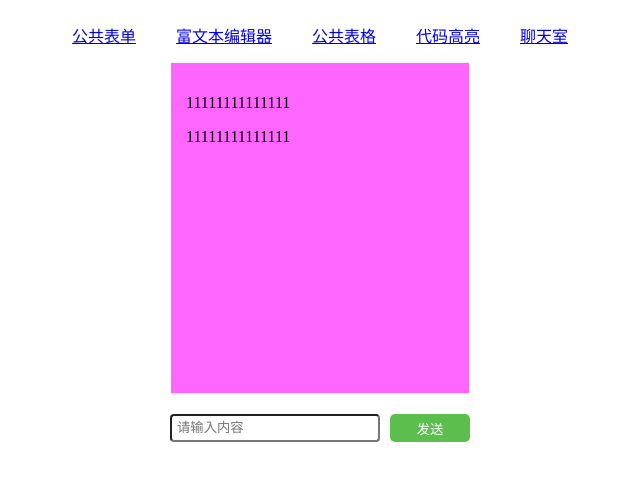
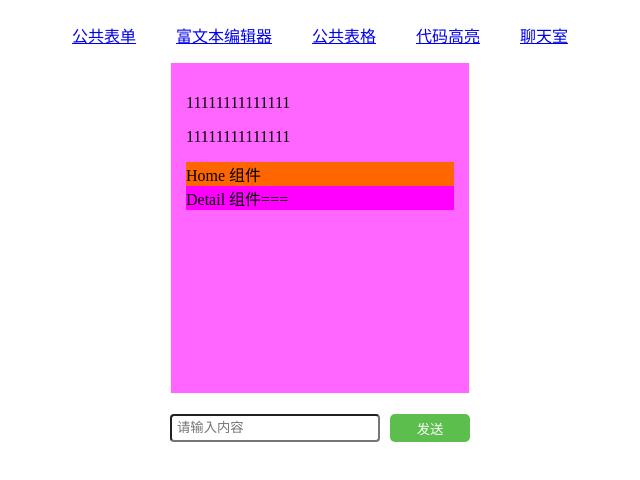
Before and after one commit to webxiu/vue-base, a Vue app: page /#/chat in a window 1280 px wide. Shown: the top 480 px of the page, without its empty margins (320-960 px from the left). Built offline with nearby package versions, Linux system fonts and the light colour scheme; no server answers.

Commit message:
使用Vue.use()注册组件

```diff
--- a/src/main.js
+++ b/src/main.js
@@ -10,6 +10,9 @@ import 'element-ui/lib/theme-chalk/index.css';
 import highlight from './directive/highlight';
 Vue.directive('highlight',highlight)
 
+import Hailen from "./packages";
+Vue.use(Hailen)
+
 Vue.use(ElementUI)
 Vue.config.productionTip = false
 
--- /dev/null
+++ b/src/packages/components/Detail/index.vue
@@ -0,0 +1,21 @@
+
+<template>
+  <div class="abc">{{ msg }}</div>
+</template>
+
+<script>
+export default {
+    name: 'Detail',
+    data(){
+      return {
+        msg: 'Detail 组件==='
+      }
+    }
+}
+</script>
+
+<style scoped>
+.abc{
+  background: #f0f;
+}
+</style>
--- /dev/null
+++ b/src/packages/components/Home/index.vue
@@ -0,0 +1,21 @@
+
+<template>
+  <div class="abc">{{ msg }}</div>
+</template>
+
+<script>
+export default {
+  name: "Home",
+  data() {
+    return {
+      msg: "Home 组件"
+    };
+  }
+};
+</script>
+
+<style scoped>
+.abc {
+  background: #f60;
+}
+</style>
--- /dev/null
+++ b/src/packages/components/abc.vue
@@ -0,0 +1,13 @@
+<template>
+  <div>abc</div>
+</template>
+
+<script>
+export default {
+  name: 'Abc'
+}
+</script>
+
+<style>
+
+</style>
--- /dev/null
+++ b/src/packages/index.js
@@ -0,0 +1,23 @@
+
+// 获取所有组件 (方式1: 一个个引入)
+// import Home from './components/Home'
+// import Detail from './components/Detail'
+// const components = [Home, Detail]
+
+// 获取所有组件 (方式2: 自动化引入)
+const files = require.context('./components', true, /\.vue$/)
+const components = files.keys().reduce((file, path) => {
+  file.push(files(path).default)
+  return file
+}, [])
+
+// 安装组件
+const hailen = {
+  install: function (Vue) {
+    components.forEach(c => {
+      Vue.component(c.name, c);
+    });
+  }
+}
+
+export default hailen
--- a/src/views/Chat.vue
+++ b/src/views/Chat/index.vue
@@ -4,6 +4,8 @@
       <div class="list">
         <p>11111111111111</p>
         <p>11111111111111</p>
+        <Home />
+        <Detail />
       </div>
       <div class="input-box">
         <input type="text" class="input" placeholder="请输入内容" />
@@ -14,6 +16,7 @@
 </template>
 
 <script>
+
 export default {
   data() {
     return {};
@@ -25,17 +28,17 @@ export default {
       ws.onopen = function() {
         // Web Socket 已连接上，使用 send() 方法发送数据
         ws.send("发送数据");
-        alert("数据发送中...");
+        console.log("数据发送中...");
       };
 
       ws.onmessage = function(evt) {
         var received_msg = evt.data;
-        alert("数据已接收...");
+        console.log("数据已接收...");
       };
 
       ws.onclose = function() {
         // 关闭 websocket
-        alert("连接已关闭...");
+        console.log("连接已关闭...");
       };
   },
   methods: {
--- a/src/views/ComForm.vue
+++ b/src/views/ComForm/index.vue
@@ -29,7 +29,7 @@
 
 <script>
 import BaseForm from "@/components/BaseForm";
-import formMixins from "./mixins/formMixins";
+import formMixins from "../mixins/formMixins";
 
 import Clipic from "clipic";
 const clipic = new Clipic();
```
Also changed, not shown: src/views/ComTable/index.vue (renamed from src/views/ComTable.vue), src/views/Guide/index.vue (renamed from src/views/test/index.vue), src/views/Guide/steps.js (renamed from src/views/test/steps.js), src/views/HeightLight/index.vue (renamed from src/views/HeightLight.vue), src/views/wangEditor/index.vue (renamed from src/views/wangEditor.vue).
